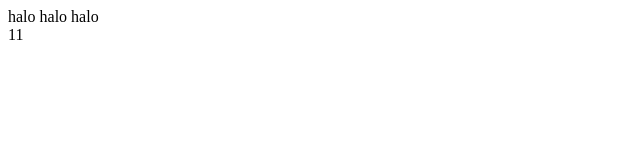
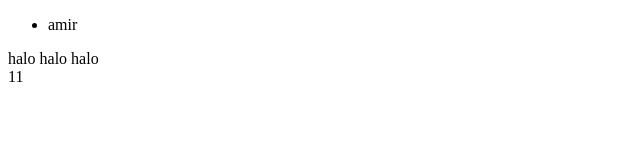
Before and after one commit to amirullah310/anak-magang, a plain HTML site: page index.html in a window 1280 px wide. Shown: the whole page, without its empty margins (0-640 px from the left). Drawn offline with Linux system fonts and the light colour scheme.

Commit message:
add list

```diff
--- a/index.html
+++ b/index.html
@@ -10,6 +10,9 @@
     </script>
 </head>
 <body>
+    <ul>
+        <li>amir</li>
+    </ul>
     <script>
         var name = "halo halo halo";
         let kelas = 11;
```
